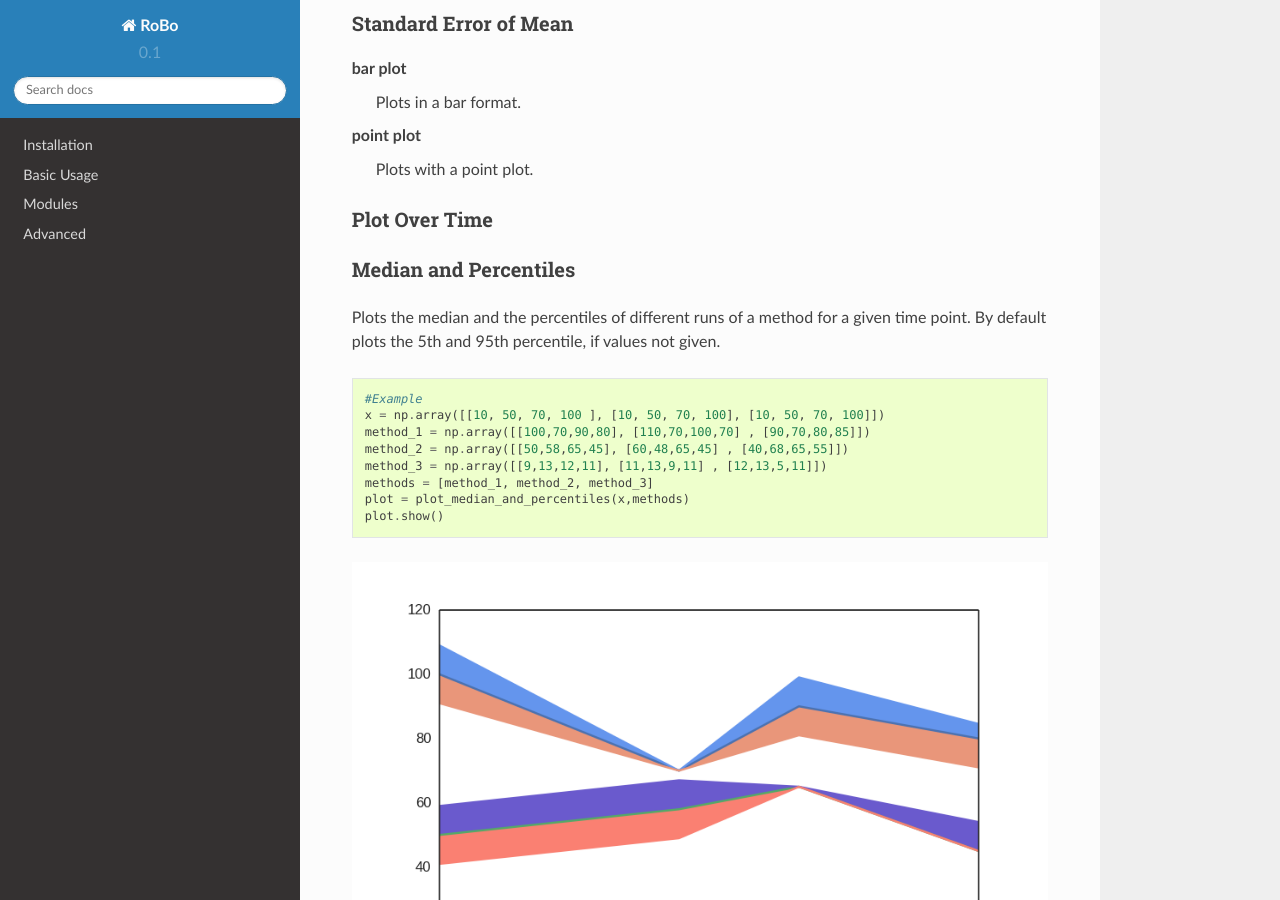
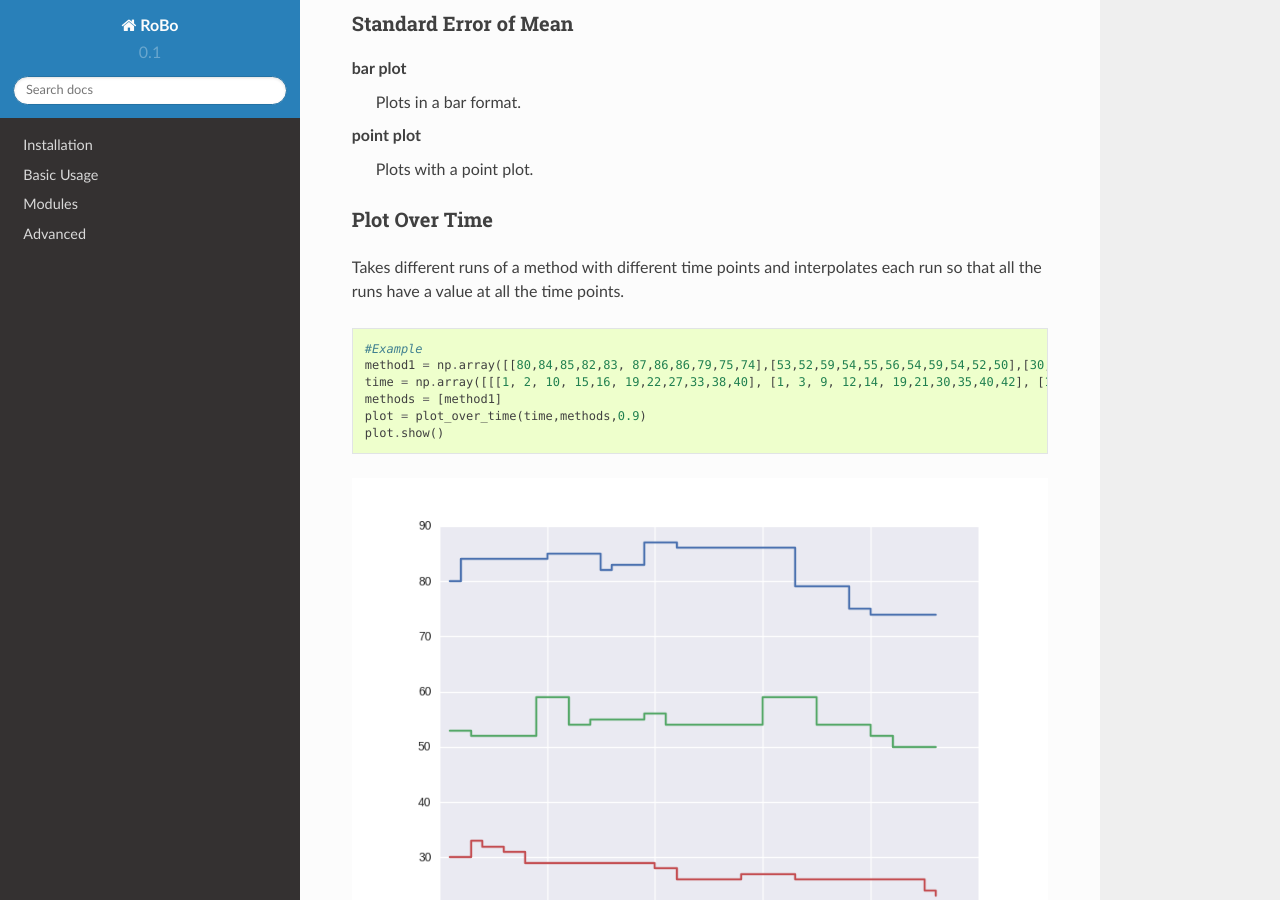
Before and after one commit to automl/RoBO, a Sphinx documentation site: the page built from docs/visualizations.rst, in a window 1280 px wide and 900 px high, scrolled down 2027 px. Built offline with Sphinx 7.4.7 and the Read the Docs theme 2.0.0, drawn with Linux system fonts in a browser that asks for light colours; formulas are drawn with MathJax 3; pages that are not in the unit, such as notebooks, are missing from menus.

Commit message:
plot over time documentation

```diff
--- a/docs/visualizations.rst
+++ b/docs/visualizations.rst
@@ -63,7 +63,19 @@ Standard Error of Mean
 
 Plot Over Time
 ^^^^^^^^^^^^^^
+Takes different runs of a method with different time points and interpolates each run so that all the runs have a value
+at all the time points.
 
+.. code-block:: python
+
+    #Example
+    method1 = np.array([[80,84,85,82,83, 87,86,86,79,75,74],[53,52,59,54,55,56,54,59,54,52,50],[30,33,32,31,29, 28,26,27,26,24,23]])
+    time = np.array([[[1, 2, 10, 15,16, 19,22,27,33,38,40], [1, 3, 9, 12,14, 19,21,30,35,40,42], [1, 3, 4, 6, 8, 20,22,28,33,45,46]]])
+    methods = [method1]
+    plot = plot_over_time(time,methods,0.9)
+    plot.show()
+
+.. image:: plot_over_time_example.png
 
 
 Median and Percentiles
```
Also changed, not shown: docs/plot_over_time_example.png (added), 1 other file.
